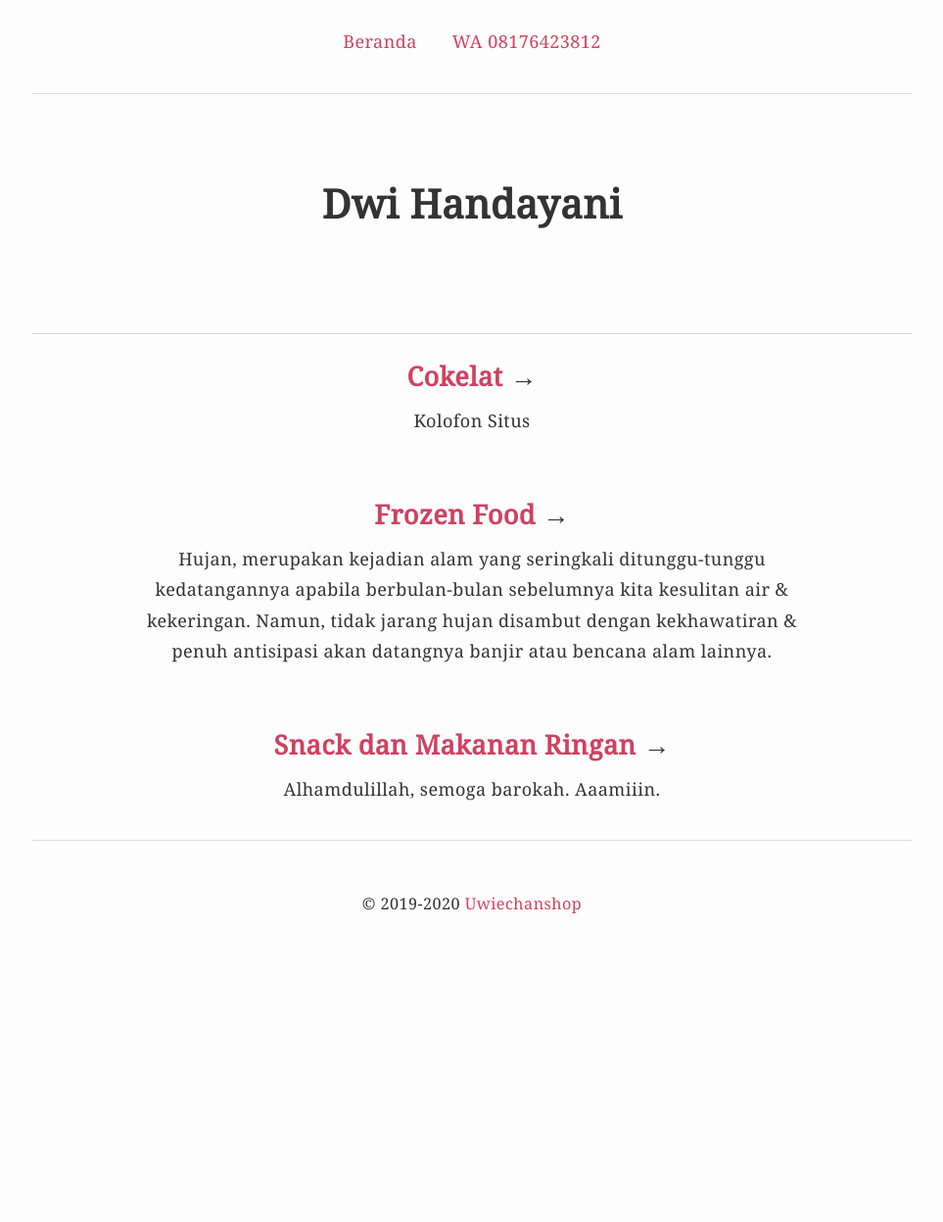
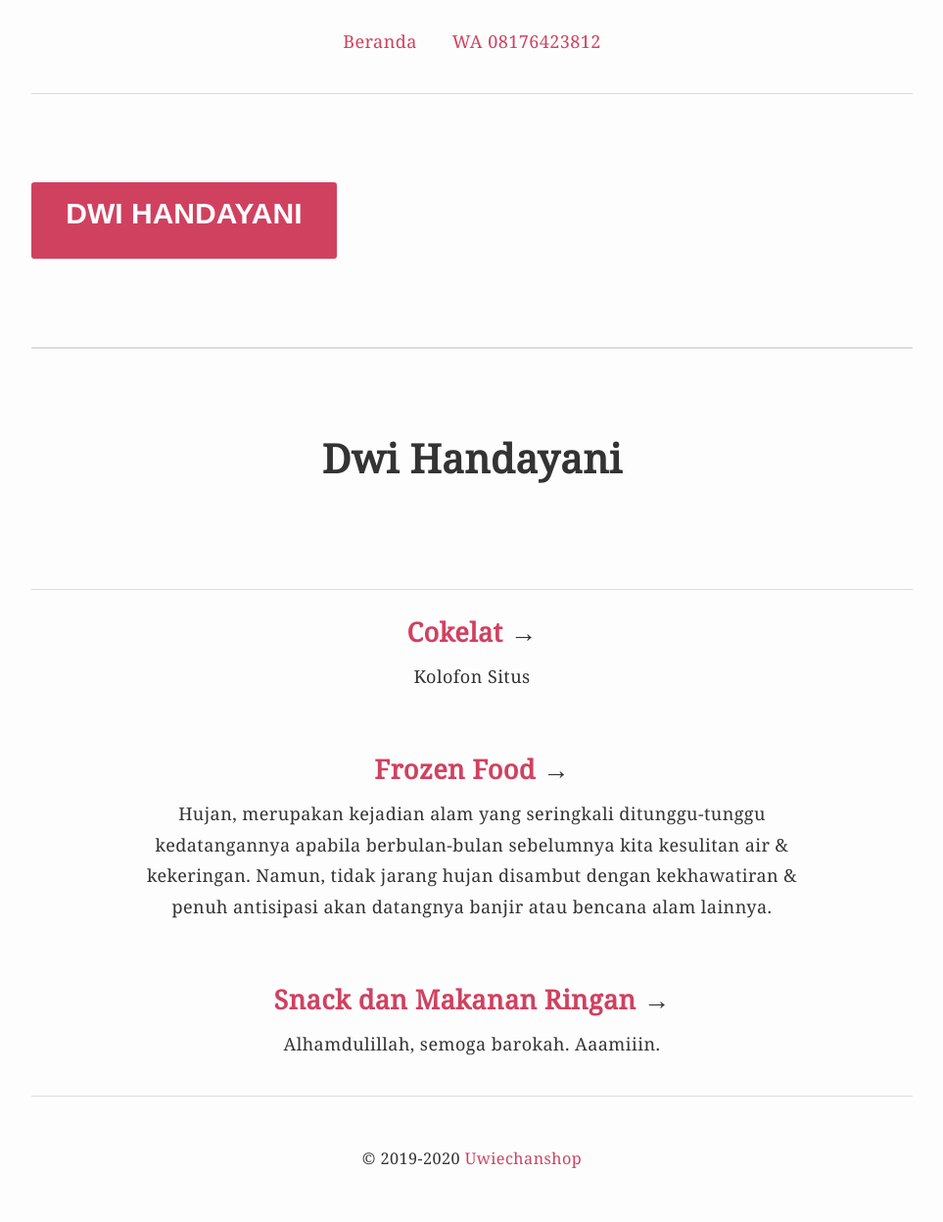
Before and after one commit to krhmwn/uwiechanshop, a Jekyll site: the page built from index.html, in a window 1280 px wide. Shown: the whole page at 98% size, without its empty margins (158-1121 px from the left). Built offline with Jekyll 4.4.1, drawn with Linux system fonts in a browser that asks for light colours; before the commit the page ends 987 px from its top, so only the background shows below that.

Commit message:
Update v.1.2

```diff
--- a/_layouts/default.html
+++ b/_layouts/default.html
@@ -25,6 +25,7 @@ layout: compress
 <body>
 <div class="container">
 <nav><ul><li><a href="/">Beranda</a></li><li><a href="https://api.whatsapp.com/send?phone=628176423812&text=Assalamualaykum%2C%20saya%20mau%20pesan%20...">WA 08176423812</a></li></ul></nav>
+<header><button><h1>{{ site.name }}</h1></button></header>
 {{ content }}
 <footer>&copy; 2019-{{ site.time | date: "%Y" }} <a href="/">{{ site.title }}</a></footer>
 </div>
```
